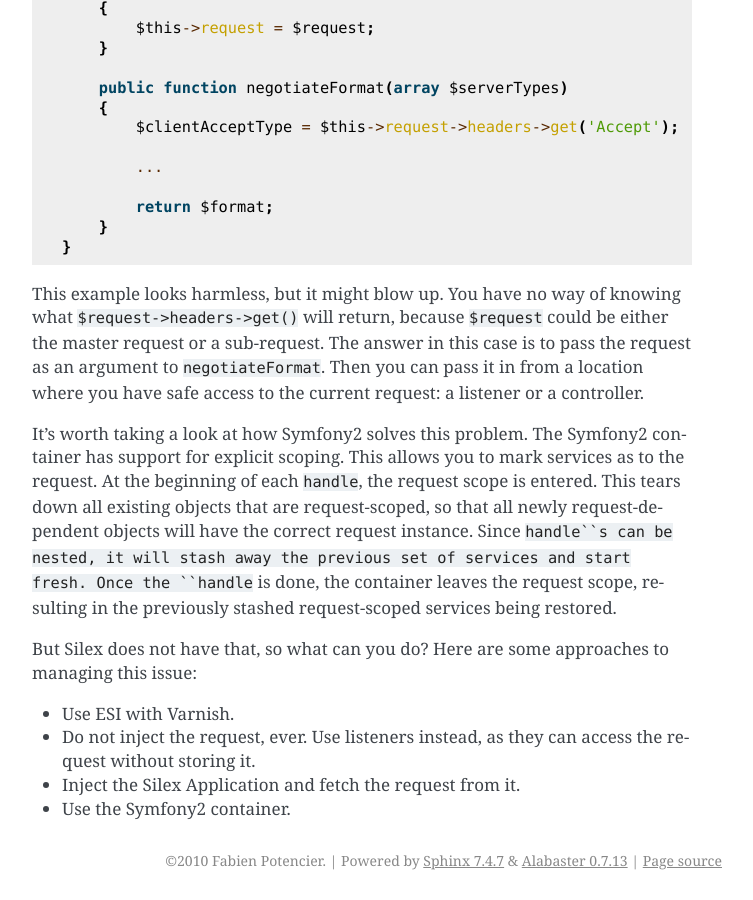
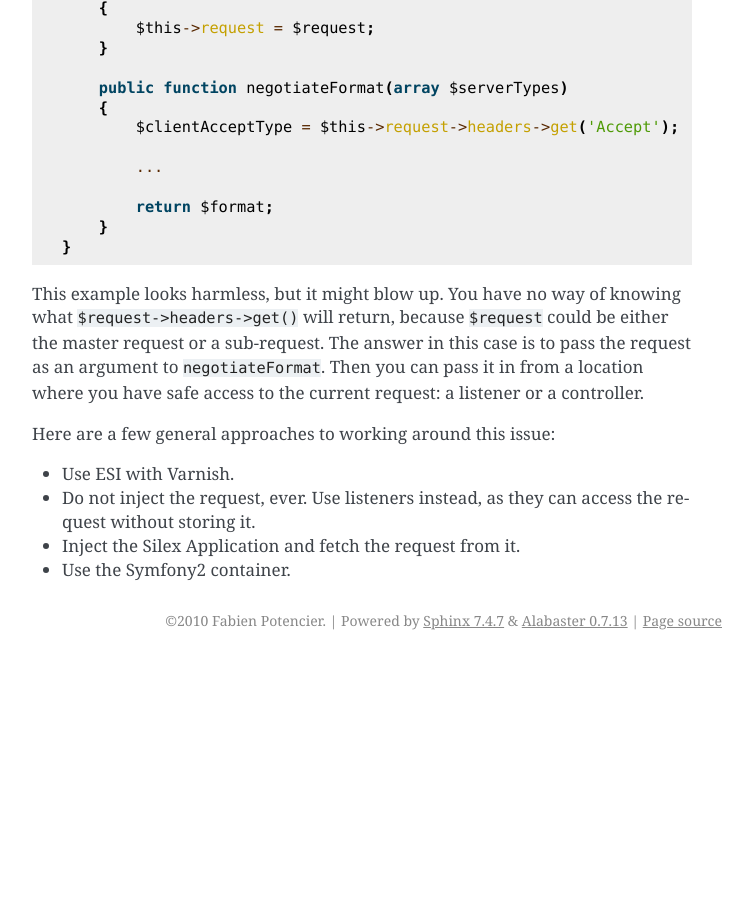
Before and after one commit to silexphp/Silex, a Sphinx documentation site: the page built from doc/cookbook/sub_requests.rst, in a window 1280 px wide and 900 px high, scrolled down 3113 px. Shown: the whole window, without its empty margins (388-1141 px from the left). Built offline with Sphinx 7.4.7, drawn with Linux system fonts in a browser that asks for light colours; after the commit the page ends 3773 px from its top, so only the background shows below that.

Commit message:
Remove Symfony2 container scoping section as it is not fully relevant to silex

```diff
--- a/doc/cookbook/sub_requests.rst
+++ b/doc/cookbook/sub_requests.rst
@@ -167,18 +167,7 @@ the request as an argument to ``negotiateFormat``. Then you can pass it in
 from a location where you have safe access to the current request: a listener
 or a controller.
 
-It's worth taking a look at how Symfony2 solves this problem. The Symfony2
-container has support for explicit scoping. This allows you to mark services
-as to the request. At the beginning of each ``handle``, the request scope is
-entered. This tears down all existing objects that are request-scoped, so that
-all newly request-dependent objects will have the correct request instance.
-Since ``handle``s can be nested, it will stash away the previous set of
-services and start fresh. Once the ``handle`` is done, the container leaves
-the request scope, resulting in the previously stashed request-scoped services
-being restored.
-
-But Silex does not have that, so what can you do? Here are some approaches to
-managing this issue:
+Here are a few general approaches to working around this issue:
 
 * Use ESI with Varnish.
 
```
